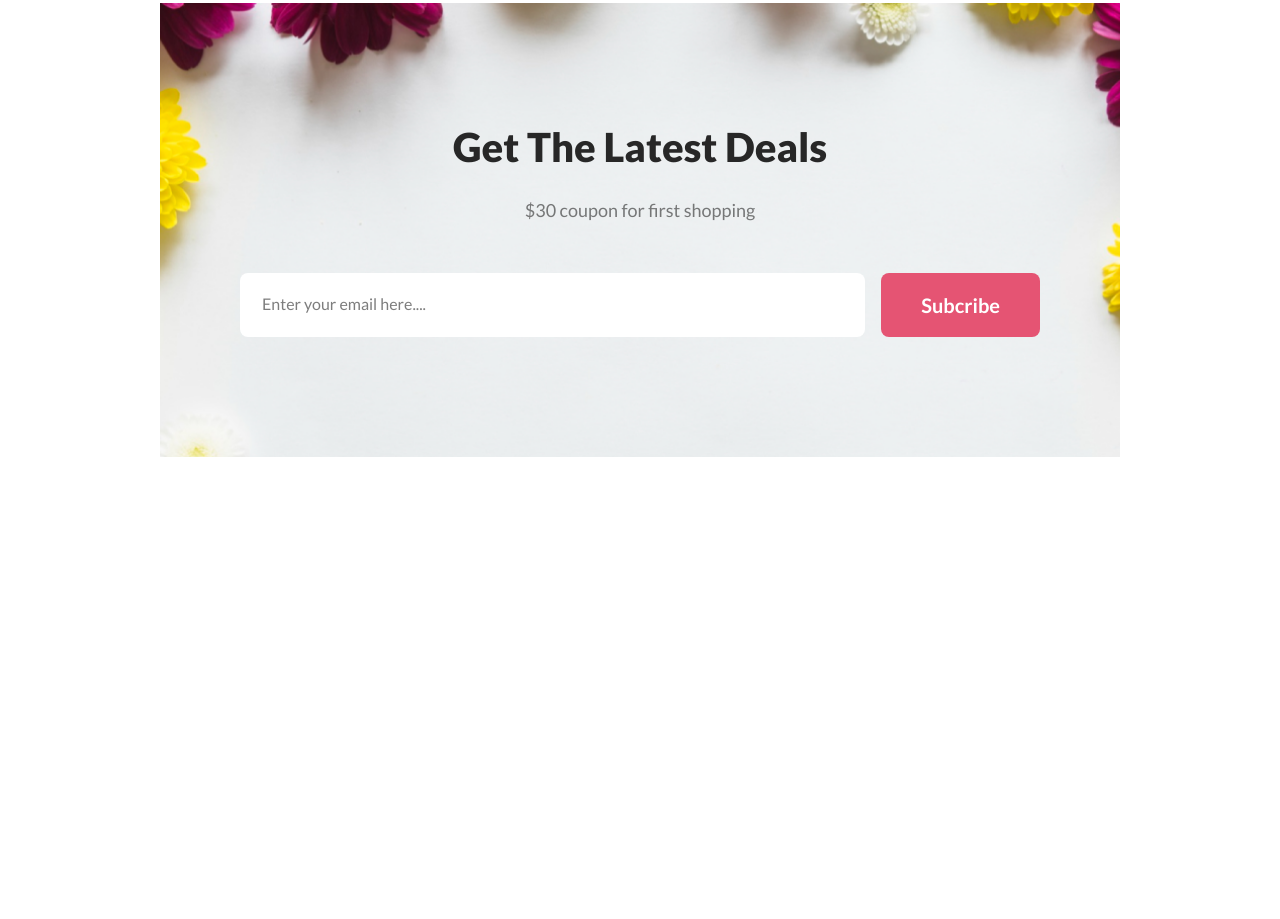
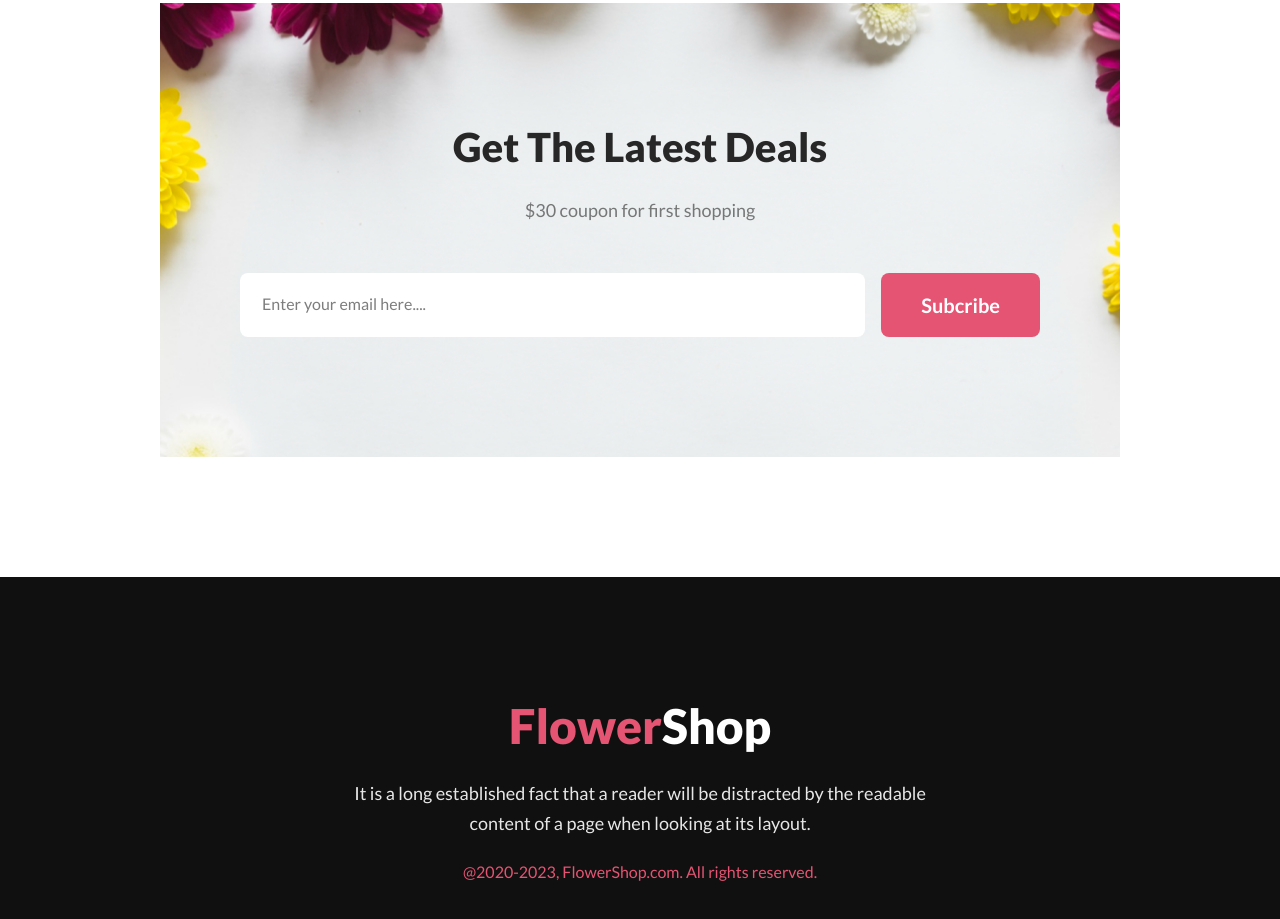
Before and after one commit to dev-tanvirtonmoy/fl-shop, a plain HTML site: page index.html in a window 1280 px wide. Shown: the part 3394-4313 px from the top of the page. Before the commit the page ends 3971 px from the top, so only its background shows below. Drawn offline with Linux system fonts and the light colour scheme.

Commit message:
footer part added and full finished

```diff
--- a/assets/css/style.css
+++ b/assets/css/style.css
@@ -207,3 +207,38 @@ header {
     font-weight: 400;
 }
 /* Newsletter part CSS end here */
+
+/* Footer part CSS start from here */
+footer {
+    background-color: #111010;
+    padding: 120px 0;
+}
+#footer .footer-content {
+    display: flex;
+    flex-direction: column;
+    gap: 24px;
+    text-align: center;
+    width: 625px;
+    margin: auto;
+}
+#footer .footer-content span {
+    color: #E55473;
+}
+#footer .footer-content h2 {
+    color: #fff;
+    font-size: 48px;
+    font-weight: 800;
+}
+#footer .footer-content p {
+    color: rgba(255, 255, 255, 0.90);
+    font-size: 18px;
+    font-weight: 400;
+    line-height: 30px;
+}
+}
+#footer .copyright span {
+    color: rgba(255, 255, 255, 0.40);
+    font-size: 16px;
+    font-weight: 400;
+}
+/* Footer part CSS end here */
--- a/index.html
+++ b/index.html
@@ -133,6 +133,18 @@
          </div>
         <!-- Newsletter part HTML end here -->
     </main>
-    <footer></footer>
+    <footer>
+        <div class="container">
+            <section id="footer">
+                <div class="footer-content">
+                    <h2><span>Flower</span>Shop</h2>
+                    <p>It is a long established fact that a reader will be distracted by the readable content of a page when looking at its layout.</p>
+                    <div class="copyright">
+                        <span>@2020-2023, FlowerShop.com. All rights reserved.</span>
+                    </div>
+                </div>
+            </section>
+        </div>
+    </footer>
 </body>
 </html>
```
